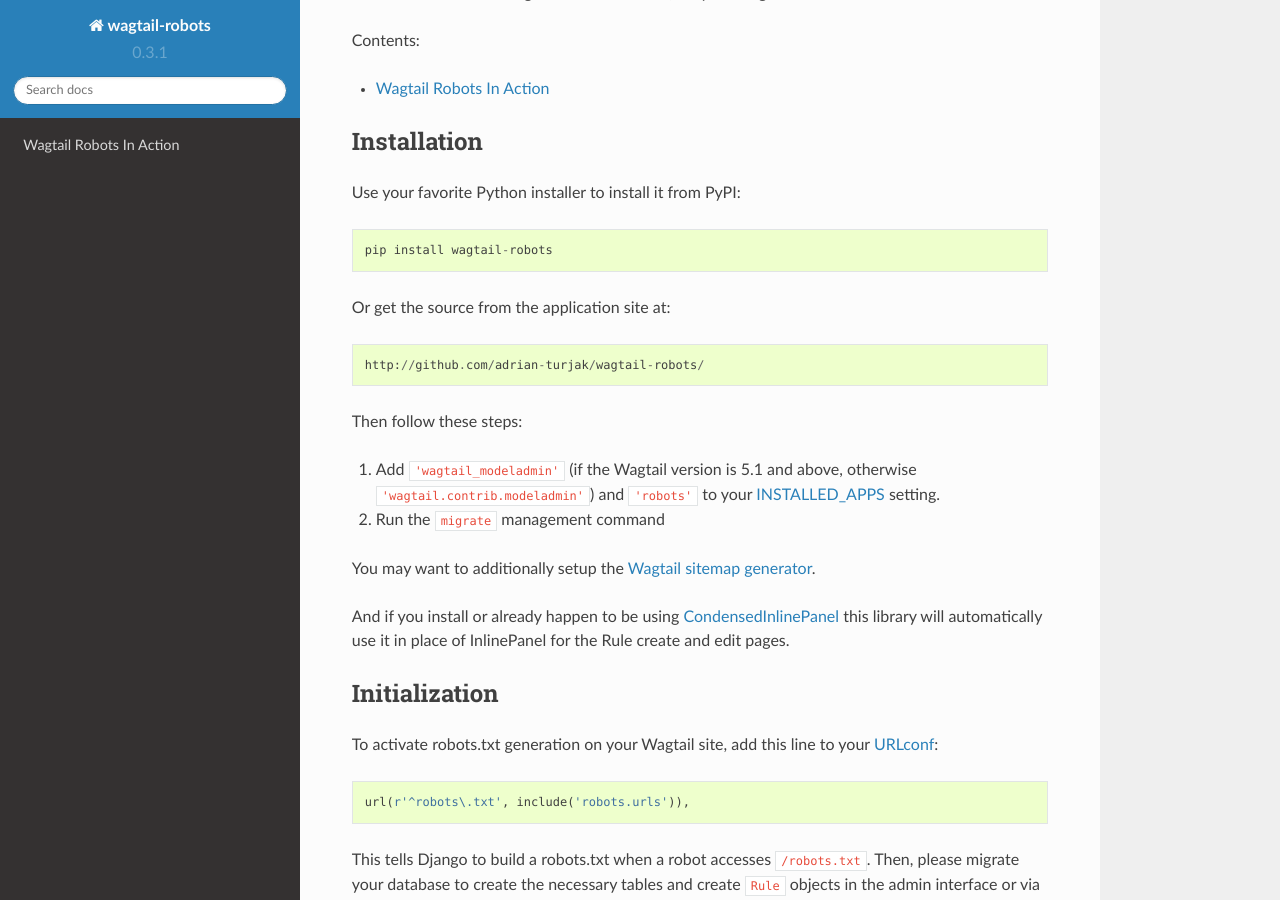
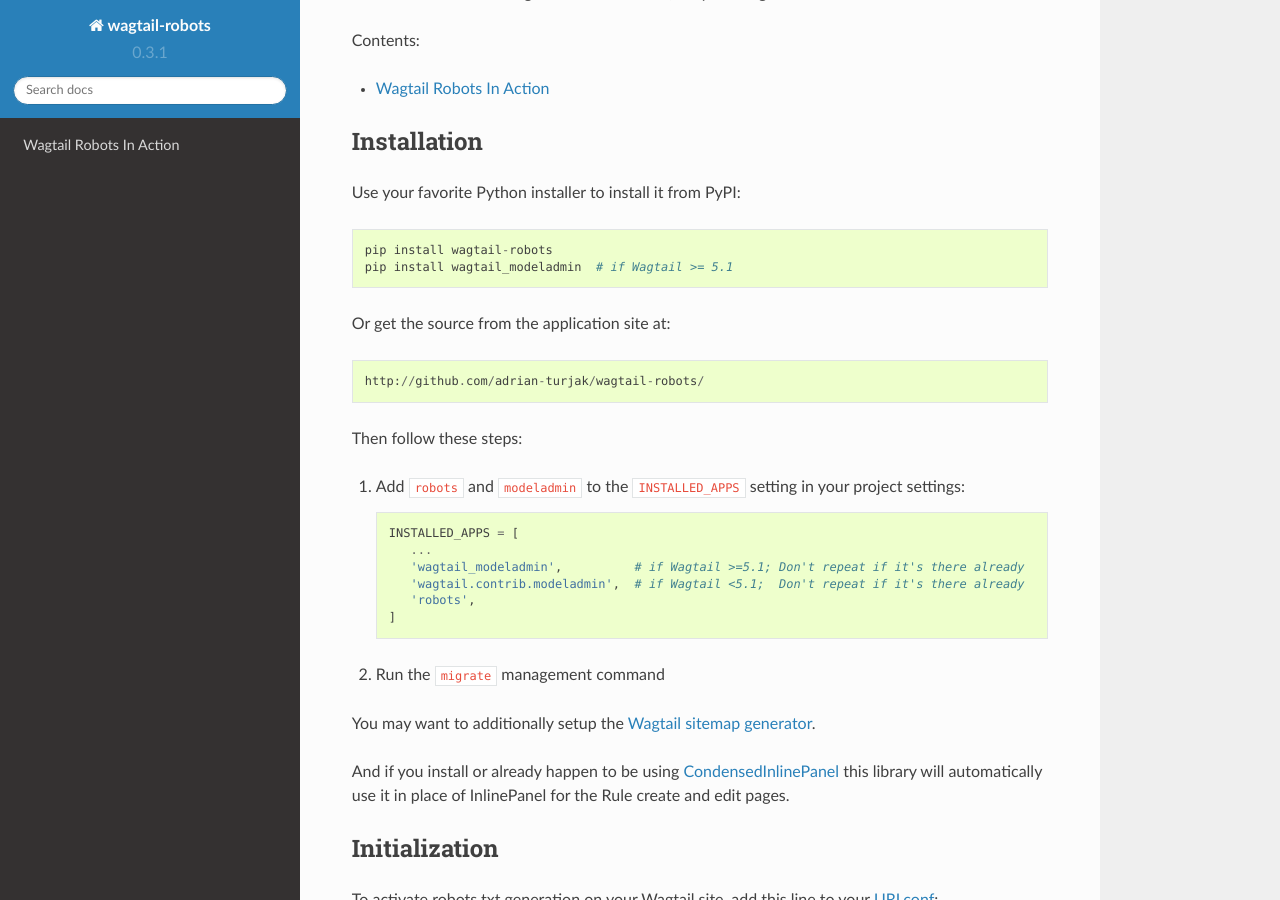
Before and after one commit to unexceptable/wagtail-robots, a Sphinx documentation site: the page built from docs/source/index.rst, in a window 1280 px wide and 900 px high, scrolled down 323 px. Built offline with Sphinx 7.4.7 and the Read the Docs theme 2.0.0, drawn with Linux system fonts in a browser that asks for light colours; the version number is read from the project's files by our own code.

Commit message:
Update documentation to recommend installing wagtail_modeladmin when using Wagtail 5.1+

```diff
--- a/docs/source/index.rst
+++ b/docs/source/index.rst
@@ -30,6 +30,7 @@
 Use your favorite Python installer to install it from PyPI::
 
    pip install wagtail-robots
+   pip install wagtail_modeladmin  # if Wagtail >= 5.1
 
 Or get the source from the application site at::
 
@@ -37,7 +38,15 @@
 
 Then follow these steps:
 
-1. Add ``'wagtail_modeladmin'`` (if the Wagtail version is 5.1 and above, otherwise ``'wagtail.contrib.modeladmin'``) and ``'robots'`` to your INSTALLED_APPS_ setting.
+1. Add ``robots`` and ``modeladmin`` to the ``INSTALLED_APPS`` setting in your project settings::
+
+      INSTALLED_APPS = [
+         ...
+         'wagtail_modeladmin',          # if Wagtail >=5.1; Don't repeat if it's there already
+         'wagtail.contrib.modeladmin',  # if Wagtail <5.1;  Don't repeat if it's there already
+         'robots',
+      ]
+
 2. Run the ``migrate`` management command
 
 You may want to additionally setup the `Wagtail sitemap generator`_.
```
